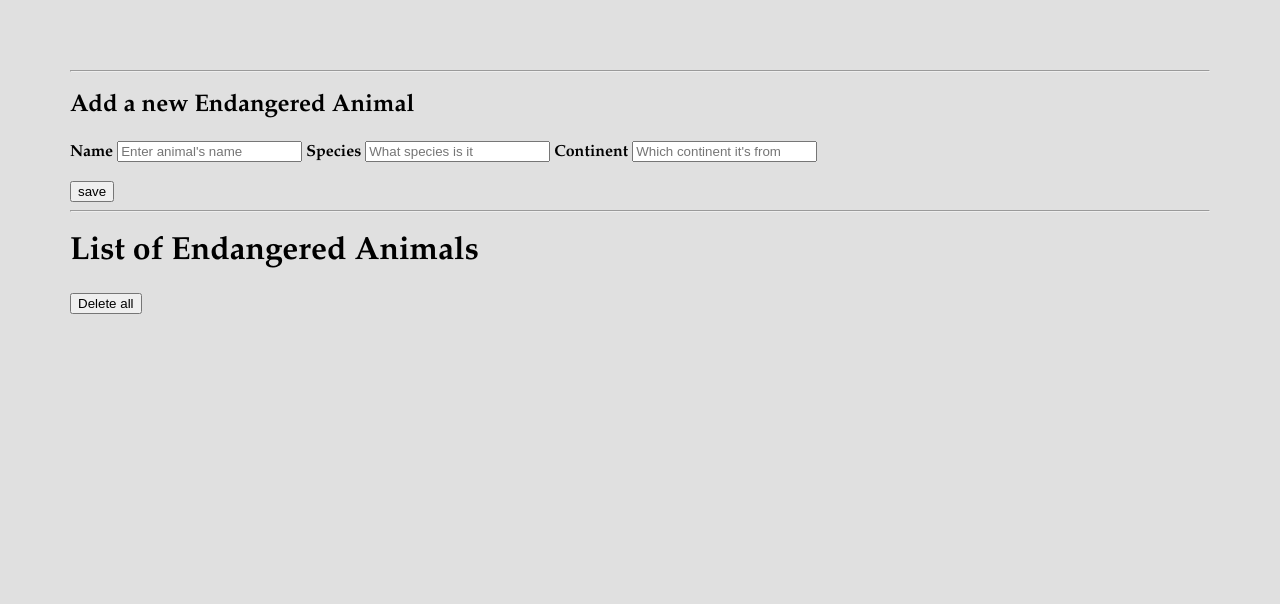
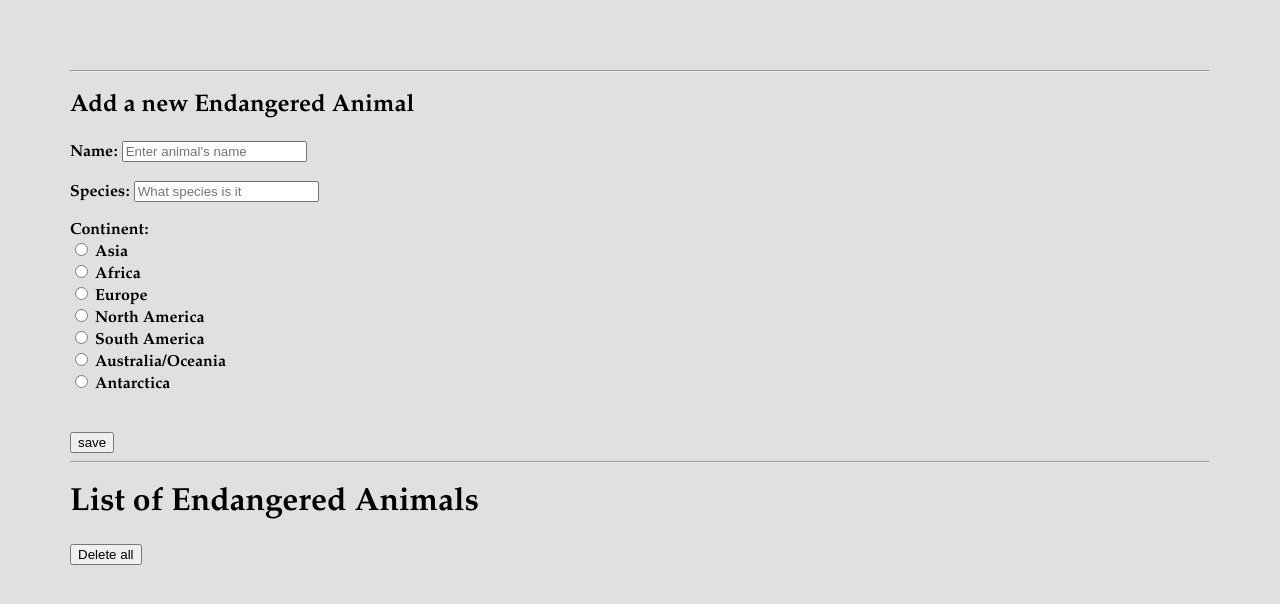
Before and after one commit to Minta-Ra/wk06_d5_JS_DOM_HW, a plain HTML site: page index.html in a window 1280 px wide. Drawn offline with Linux system fonts and the light colour scheme.

Commit message:
Added radio buttons

```diff
--- a/index.html
+++ b/index.html
@@ -19,14 +19,49 @@
 
         <form action="" id="new-animal-form">
 
-            <label for="name">Name</label>
-            <input type="text" placeholder="Enter animal's name" id="name" required>
+            <div>
+                <label for="name">Name:</label>
+                <input type="text" placeholder="Enter animal's name" id="name" required>
+            </div>
+            <br>
+            <div>
+                <label for="species">Species:</label>
+                <input type="text" placeholder="What species is it" id="species" required>
+            </div>
+            <br>
 
-            <label for="species">Species</label>
-            <input type="text" placeholder="What species is it" id="species" required>
+            <div>
+                <label for="continent">Continent:</label>
 
-            <label for="continent">Continent</label>
-            <input type="text" placeholder="Which continent it's from" id="continent" required>
+                <div>
+                    <input type="radio" id="continent" value="Asia">
+                    <label for="asia">Asia</label>
+                </div>
+                <div>
+                    <input type="radio" id="continent" value="Africa">
+                    <label for="africa">Africa</label>
+                </div>
+                <div>
+                    <input type="radio" id="continent" value="Europe">
+                    <label for="europe">Europe</label>
+                </div>
+                <div>
+                    <input type="radio" id="continent" value="North America">
+                    <label for="north-america">North America</label>
+                </div>
+                <div>
+                    <input type="radio" id="continent" value="South America">
+                    <label for="south-america">South America</label>
+                </div>
+                <div>
+                    <input type="radio" id="continent" value="Australia/Oceania">
+                    <label for="australia-oceania">Australia/Oceania</label>
+                </div>
+                <div>
+                    <input type="radio" id="continent" value="Antarctica">
+                    <label for="antarctica">Antarctica</label>
+                <div>
+            </div>
 
             <br><br>
             <div>
```
